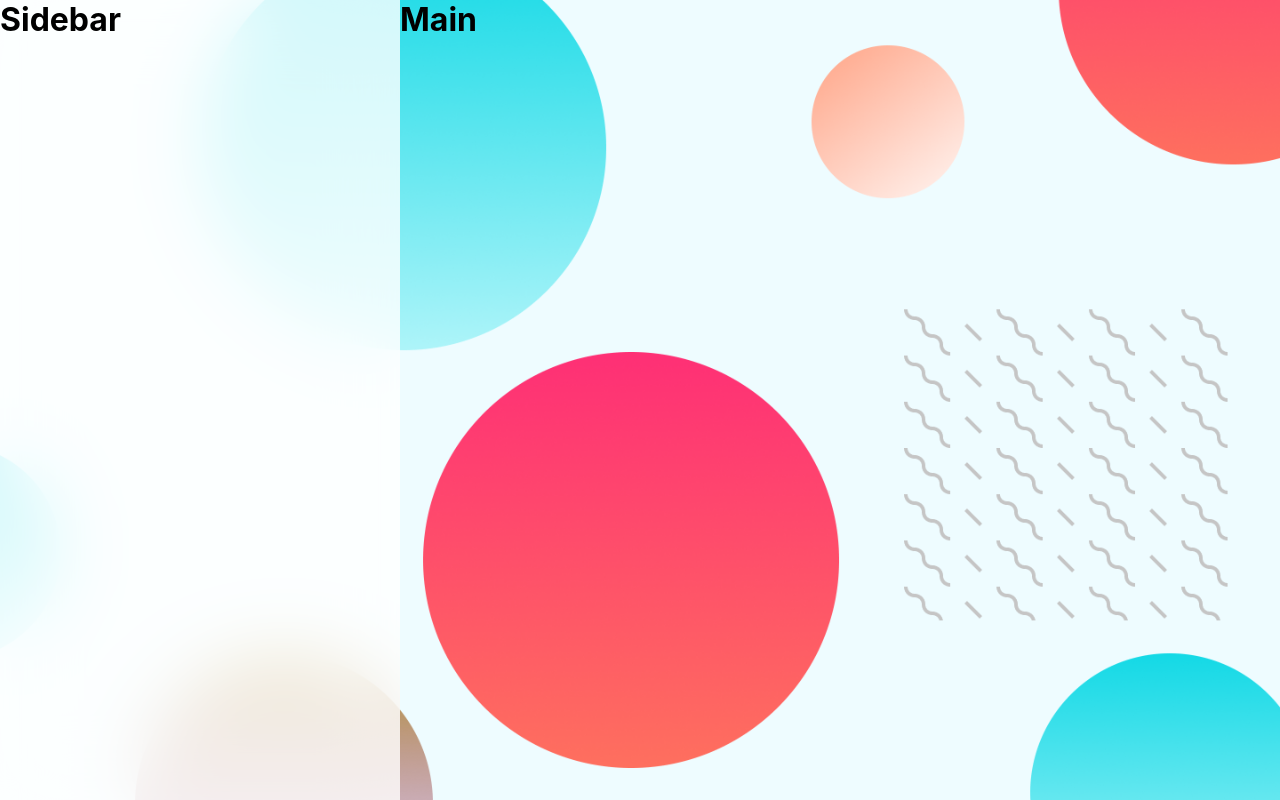
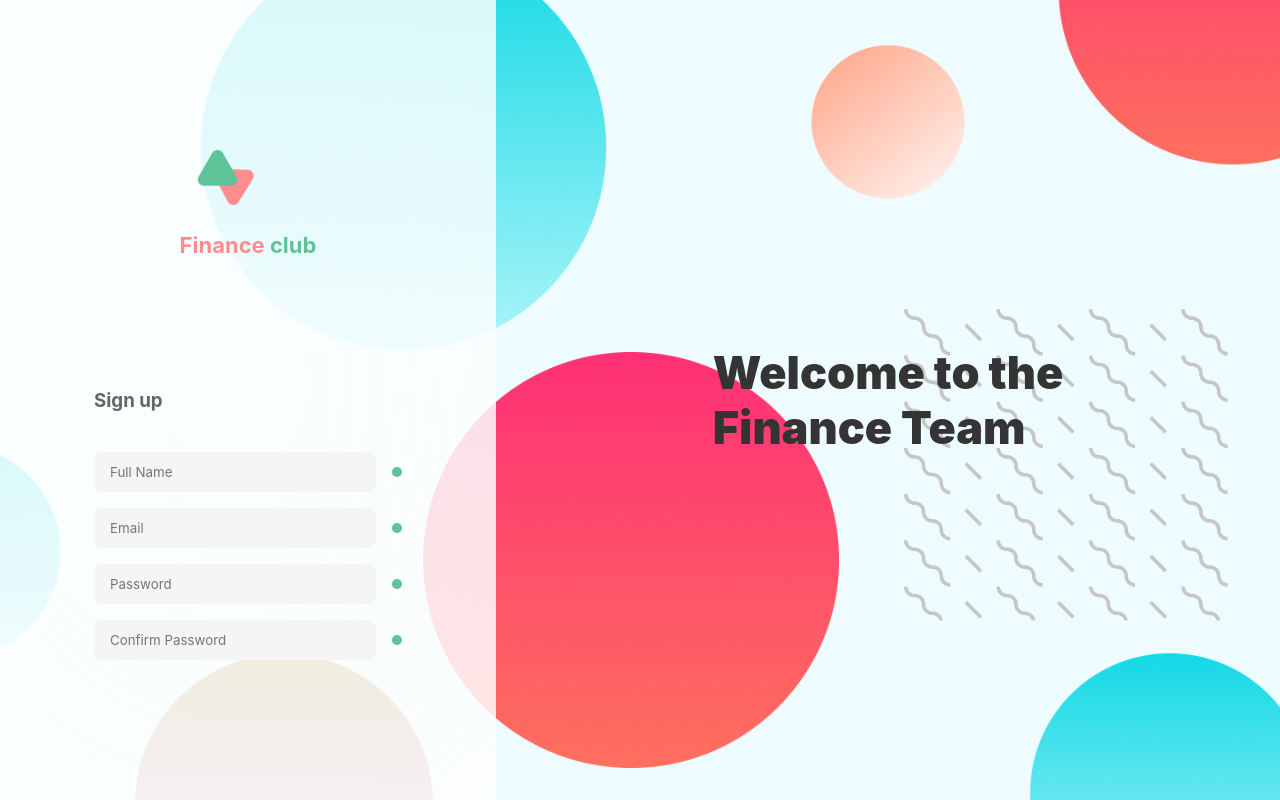
Before and after one commit to thiagofreitascarneiro/login-page, a React (Create React App) app: page / in a window 1280 px wide. Built offline with nearby package versions, Linux system fonts and the light colour scheme.

Commit message:
creating sideBar and input

```diff
--- a/src/components/App.tsx
+++ b/src/components/App.tsx
@@ -1,3 +1,6 @@
+ /* eslint-disable */
+// eslint-disable-next-line
+
 import React from 'react';
 import bg from '../assets/bg.png'
 import styled from 'styled-components';
--- /dev/null
+++ b/src/components/Input/index.tsx
@@ -0,0 +1,36 @@
+import React from 'react';
+ /* eslint-disable */
+// eslint-disable-next-line
+import styles from './styles.module.scss'
+import styled from 'styled-components'
+
+
+interface imputData {
+    type: string;
+    placeholder: string;
+  }
+
+
+const Input = ({ type, placeholder }: imputData) => {
+  return (
+    <div className={styles.Container}>
+            <input className={styles.StyledImput}
+            placeholder={placeholder && placeholder}
+            type={type ? type: "text"}
+            required
+            autoComplete='off'
+            />
+        <div className={styles.Status}>
+
+        </div>
+    </div>
+  );
+};
+
+
+const Status = styled.div `
+
+`
+
+
+export default Input;
--- /dev/null
+++ b/src/components/Input/styles.module.scss
@@ -0,0 +1,36 @@
+$color-var: #5Dc399;
+
+.Container {
+    display: flex;
+    justify-content: center;
+    align-items: center;
+}
+
+.StyledImput {
+    width: 80%;
+    max-width: 350px;
+    min-width: 250px;
+    height: 40px;
+    border: none;
+    margin: 0.5rem 0;
+    background-color: #f5f5f5;
+    box-shadow: 0px 14px 9px -15px rgba(0,0,0,) 0.25;
+    border-radius: 8px;
+    padding: 0 1rem;
+    transition: all 0.2s ease-in;
+
+    &:hover {
+        transform: translateY(-3px)
+    }
+
+
+}
+
+.Status {
+    height: 10px;
+    width: 10px;
+    background: $color-var;
+    border-radius: 10px;
+    margin-left: 1rem;
+
+};
--- a/src/components/Main/index.tsx
+++ b/src/components/Main/index.tsx
@@ -4,7 +4,8 @@ import styles from './styles.module.scss'
 const Main = () => {
   return (
   <div className={styles.Container}>
-      <h1>Main</h1>
+      <h1>Welcome to the <br/>
+        Finance Team</h1>
   </div>
 
 )
--- a/src/components/Main/styles.module.scss
+++ b/src/components/Main/styles.module.scss
@@ -1,3 +1,18 @@
 .Container {
+    width: 100%;
+    height: 100%;
+    display: flex;
+    justify-content: center;
+    align-items: center;
+
+    h1 {
+        font-size: 45px;
+        font-weight: 900;
+        color: #343434;
+
+        @media screen and (max-width: 900px) {
+            display: none;
+        }
+    }
 
 }
--- a/src/components/Sidebar/index.tsx
+++ b/src/components/Sidebar/index.tsx
@@ -1,11 +1,25 @@
 import React from 'react';
 import styles from './styles.module.scss';
+import logo from '../../assets/logo.svg';
+import Input from '../Input';
 
 
 const Sidebar = () => {
   return (
   <div className={styles.Container}>
-    <h1> Sidebar </h1>
+    <div className={styles.logoWrapper}>
+      <img src={logo} alt=""/>
+      <h3>
+          Finance <span>club</span>
+      </h3>
+    </div>
+    <form>
+      <h3>Sign up</h3>
+      <Input type = "" placeholder="Full Name" />
+      <Input type="email" placeholder="Email"/>
+      <Input type="password" placeholder="Password"/>
+      <Input type="password" placeholder="Confirm Password"/>
+    </form>
   </div>
   );
 };
--- a/src/components/Sidebar/styles.module.scss
+++ b/src/components/Sidebar/styles.module.scss
@@ -1,6 +1,41 @@
+
+$color-var-red: #FF8D8D;
+$color-var-green: #5Dc399;
+
 .Container {
     min-width: 400px;
-    backdrop-filter: blur(35px);
+    backdrop-filter: blur(350px);
     background-color: rgba(255, 255, 255, 0.8);
+    height: 100%;
+    display: flex;
+    flex-direction: column;
+    justify-content: space-evenly;
+    align-items: center;
+    padding: 0 3rem;
+
+    form {
+        h3 {
+            color: #666666;
+            margin-bottom: 2rem;
+        }
+    }
+}
+
+.logoWrapper {
+    img {
+        height: 6rem;
+    }
+
+    h3 {
+        text-align: center;
+        color: $color-var-red;
+        font-size: 22px;
+    }
+
+    span {
+       color: $color-var-green;
+       font-weight: 300px;
+       font-size: 22px;
+    }
 
 }
```
Also changed, not shown: src/assets/finance.png (added), src/assets/logo.svg (added).
